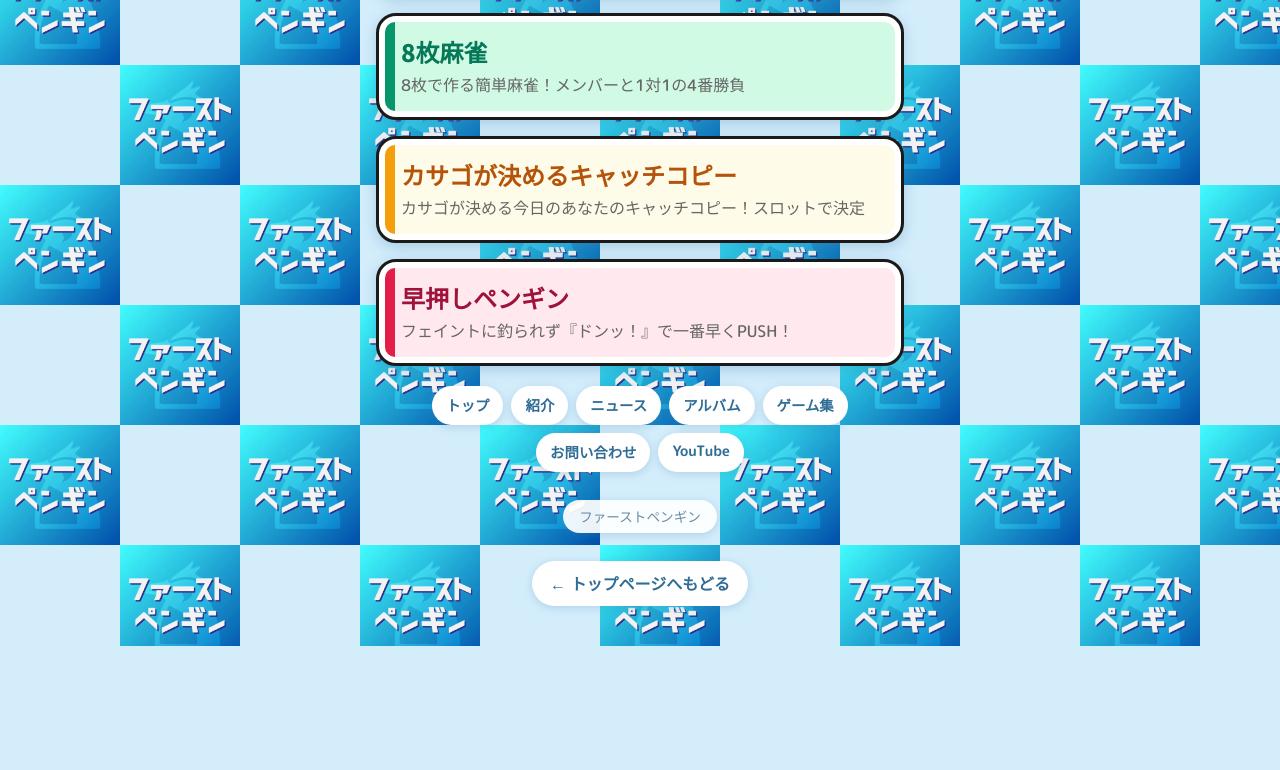
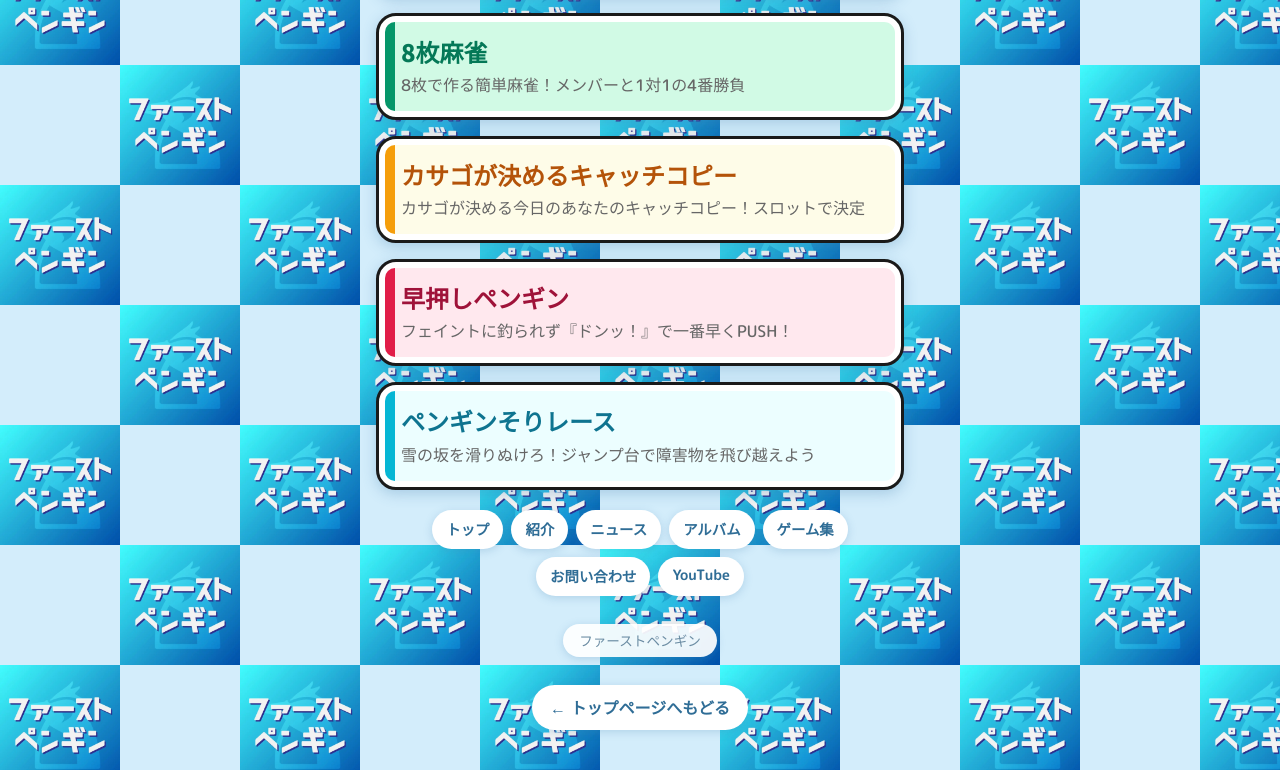
Before and after one commit to 1st-penguin1111/first-penguin-games, a plain HTML site: page games.html in a window 1280 px wide. Shown: the part 3655-4425 px from the top of the page. Before the commit the page ends 4301 px from the top, so only its background shows below. Drawn offline with Linux system fonts and the light colour scheme; a web font is replaced by a local one.

Commit message:
Add files via upload

```diff
--- a/games.html
+++ b/games.html
@@ -59,7 +59,7 @@ body{margin:0;min-height:100vh;font-family:"M PLUS Rounded 1c","Zen Maru Gothic"
 .card-20{--accent:#d946ef;background:#fae8ff}.card-20 h2{color:#a21caf}
 .card-21{--accent:#0284c7;background:#e0f2fe}.card-21 h2{color:#0369a1}
 .card-22{--accent:#65a30d;background:#ecfccb}.card-22 h2{color:#4d7c0f}
-.card-23{--accent:#059669;background:#d1fae5}.card-23 h2{color:#047857}.card-24{--accent:#f59e0b;background:#fefce8}.card-24 h2{color:#b45309}.card-25{--accent:#e11d48;background:#ffe8ee}.card-25 h2{color:#9f1239}
+.card-23{--accent:#059669;background:#d1fae5}.card-23 h2{color:#047857}.card-24{--accent:#f59e0b;background:#fefce8}.card-24 h2{color:#b45309}.card-25{--accent:#e11d48;background:#ffe8ee}.card-25 h2{color:#9f1239}.card-26{--accent:#06b6d4;background:#ecfeff}.card-26 h2{color:#0e7490}
 footer{margin-top:28px}
 footer span{display:inline-block;background:rgba(255,255,255,.92);border-radius:999px;padding:6px 16px;font-size:.85em;color:#6b8ca3;box-shadow:0 2px 8px rgba(70,130,180,.25)}
 .back-link{display:inline-block;margin-top:28px;font-weight:700;color:#2f6d96;text-decoration:none;background:#fff;border-radius:999px;padding:10px 18px;box-shadow:0 2px 8px rgba(70,130,180,.25)}
@@ -121,6 +121,7 @@ footer span{display:inline-block;background:rgba(255,255,255,.92);border-radius:
 <a class="card card-23" href="majan.html" data-cat="taiketsu" data-game="majan"><h2>8枚麻雀</h2><p>8枚で作る簡単麻雀！メンバーと1対1の4番勝負</p><span class="record"></span></a>
 <a class="card card-24" href="catchcopy.html" data-cat="nonbiri" data-game="catchcopy"><h2>カサゴが決めるキャッチコピー</h2><p>カサゴが決める今日のあなたのキャッチコピー！スロットで決定</p><span class="record"></span></a>
 <a class="card card-25" href="hayaoshi.html" data-cat="taiketsu" data-game="hayaoshi"><h2>早押しペンギン</h2><p>フェイントに釣られず『ドンッ！』で一番早くPUSH！</p><span class="record"></span></a>
+<a class="card card-26" href="soriresu.html" data-cat="score" data-game="soriresu"><h2>ペンギンそりレース</h2><p>雪の坂を滑りぬけろ！ジャンプ台で障害物を飛び越えよう</p><span class="record"></span></a>
 </nav>
 </section>
 <nav class="section-nav">
```
